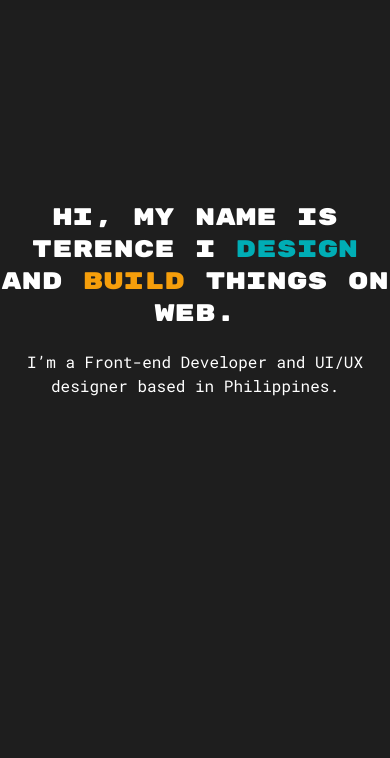
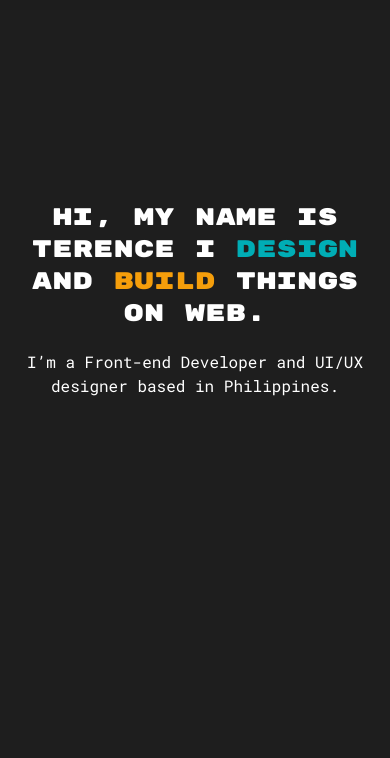
Before and after one commit to Terence-dev-natad/portfolio-website.github.io, a website: page templates/index.html in a window 390 px wide. Shown: the part 86-844 px from the top of the page. Drawn offline with Linux system fonts and the light colour scheme.

Commit message:
updated styles

```diff
--- a/templates/index.html
+++ b/templates/index.html
@@ -23,8 +23,8 @@
             </nav>
         </header>
         <div class="grid grid-cols-2 pt-40 place-items-center lg:grid-cols-1 sm:mt-32 lg:mt-32 md:mt-32">
-            <div class="pl-16  md:text-center sm:pl-0">
-                <h1 class="font-rubik text-4xl w-[full] md:text-center lg:text-center sm:text-2xl sm:ml-2 sm:mr-2">Hi, My Name is Terence I <span class="text-[rgb(0,173,181)]">design</span> and <span class="text-amber-500">build </span>things on web.</h1>
+            <div class="pl-16  md:text-center sm:pl-0 lg:pl-0 md:pl-0 sm:ml-4 sm:mr-4">
+                <h1 class="font-rubik text-4xl w-[full] md:text-center lg:text-center sm:text-2xl">Hi, My Name is Terence I <span class="text-[rgb(0,173,181)]">design</span> and <span class="text-amber-500">build </span>things on web.</h1>
                 <p class="mt-5 font-roboto md:text-center lg:text-center">
                      I’m a Front-end Developer and UI/UX designer based in Philippines.
                 </p>
```
Also changed, not shown: templates/output.css.
